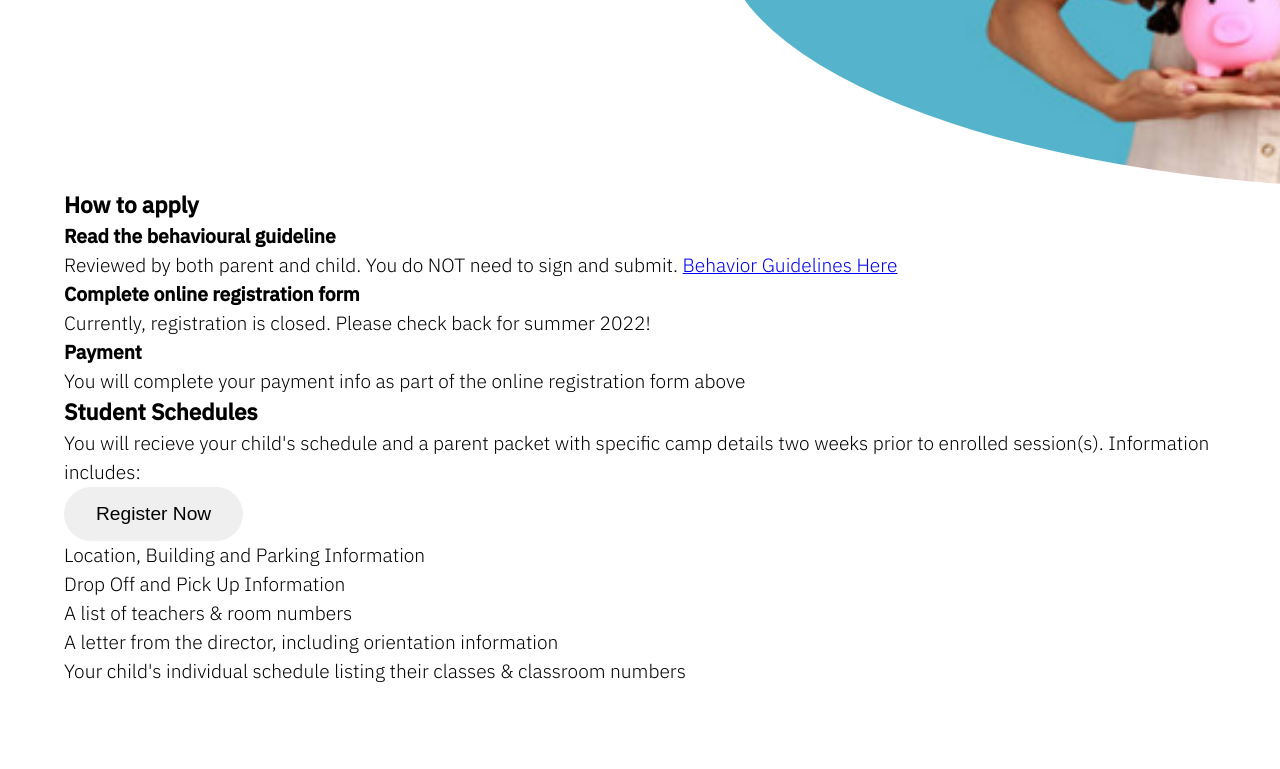
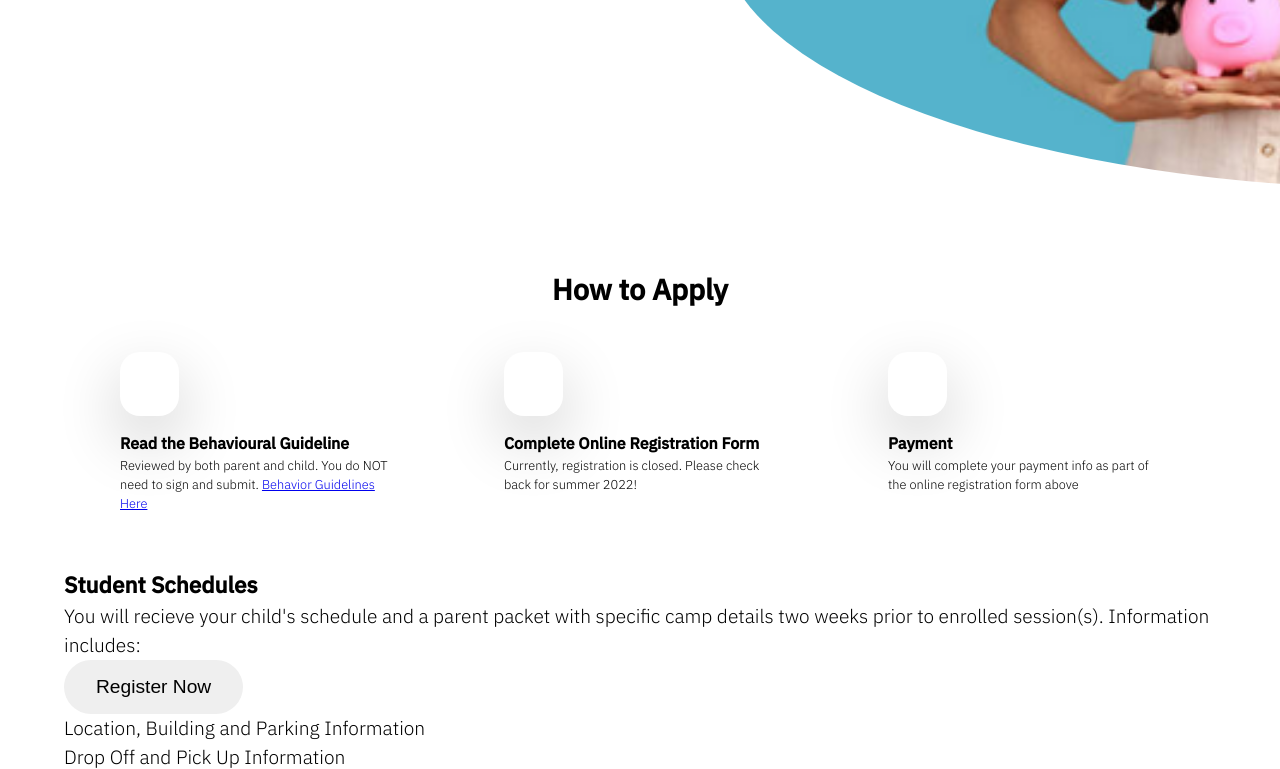
Before and after one commit to z3k9/ace, a website: page index.html in a window 1280 px wide. Shown: the part 588-1357 px from the top of the page. Before the commit the page ends 1274 px from the top, so only its background shows below. Drawn offline with Linux system fonts and the light colour scheme.

Commit message:
wrote some css code for the process section

```diff
--- a/index.html
+++ b/index.html
@@ -36,33 +36,35 @@
                 <img src="img/img1.png" alt="girl picture" class="confirmation__image">
             </section>
             <section class="application">
-                <h3 class="application__header">How to apply</h3>
+                <h2 class="application__header">How to Apply</h2>
+                <div class="application__list">
                     <div class="process">
                         <div class="process__icon-box">
                             <i class="process_icon"></i>
                         </div>
-                    <h4 class="process__header">
-                        Read the behavioural guideline
-                    </h4>
+                        <h5 class="process__header">
+                            Read the Behavioural Guideline
+                        </h5>
                         <p>Reviewed by both parent and child. You do NOT need to sign and submit. <a href="#">Behavior Guidelines Here</a></p>
                     </div>
                     <div class="process">
                         <div class="process__icon-box">
                             <i class="process_icon"></i>
                         </div>
-                    <h4 class="process__header">
-                        Complete online registration form
-                    </h4>
+                        <h5 class="process__header">
+                            Complete Online Registration Form
+                        </h5>
                         <p>Currently, registration is closed. Please check back for summer 2022!</p>
                     </div>
                     <div class="process">
                         <div class="process__icon-box">
                             <i class="process_icon"></i>
                         </div>
-                    <h4 class="process__header">
+                        <h5 class="process__header">
                             Payment
-                    </h4>
+                        </h5>
                         <p>You will complete your payment info as part of the online registration form above</p>
+                    </div>
                 </div>
             </section>
             <section class="schedule">
--- a/sass/layout/_home.scss
+++ b/sass/layout/_home.scss
@@ -62,3 +62,32 @@
         border-radius: 70% 30% 30% 70% / 60% 40% 60% 40%;
     }
 }
+
+.application{
+    padding: 3rem 0;
+    margin-top: 2rem;
+    &__header{
+        text-align: center;
+    }
+    &__list{
+        display: flex;
+        justify-content: space-around;
+    }
+}
+.process{
+    flex: 0 0 25%;
+    padding: .5rem;
+    margin-top: 2rem;
+    &__icon-box{
+        background-color: #fff;
+        width: 3.7rem;
+        height: 4rem;
+        border-radius: 20px;
+        margin-bottom: 1rem;
+        box-shadow: 0 1.5rem 4rem rgba($color: #000000, $alpha: .2);
+    }
+
+    p{
+        font-size: 0.8rem;
+    }
+}
```
Also changed, not shown: css/style.css. Lines whose indentation alone changed are shown as unchanged.
